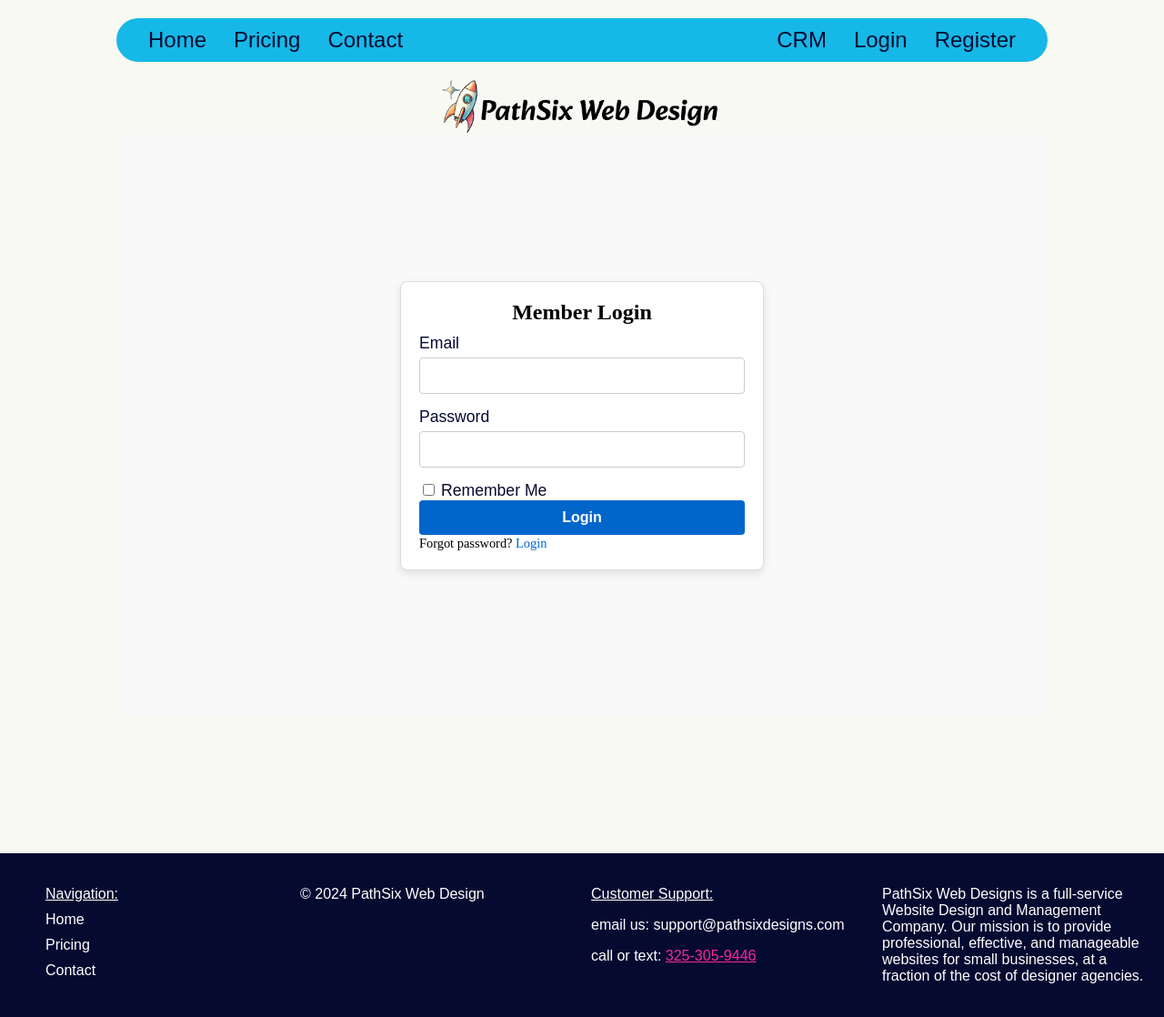
After one commit to boonewh/pathsixdesigns, a Flask app: page /login in a window 1280 px wide. The commit adds this page. Shown: the whole page at 91% size. Run offline with Flask 3, Linux system fonts and the light colour scheme; some libraries are stand-ins or nearby versions; some web fonts are replaced.

Commit message:
Setting up Registration and Login

```diff
--- a/app.py
+++ b/app.py
@@ -1,5 +1,5 @@
 from flask import Flask, render_template, request, redirect, url_for, flash
-from forms import ContactForm
+from forms import ContactForm, RegistrationFrom, LoginFrom
 from flask_mail import Mail, Message
 from config import Config
 
@@ -42,23 +42,29 @@ def contact():
     form = ContactForm()
     if request.method == 'POST':
         if not form.validate():
-            if "Your message has been rejected. Please Stop." in form.name.errors:
-                flash("Your message has been rejected.")
-            else:
-                flash('All fields are required.')
-            return render_template('contact.html', form=form)
+            # Flash error messages for each field
+            for field, errors in form.errors.items():
+                for error in errors:
+                    flash(error, 'error')  # 'error' is the flash category for styling purposes
+            return redirect(url_for('contact'))  # Redirect to display flash messages
         else:
-            msg = Message(form.subject.data, sender=app.config['MAIL_USERNAME'], recipients=[app.config['MAIL_USERNAME']])
-            msg.body = """
+            # Prepare and send the email
+            msg = Message(
+                subject=form.subject.data,
+                sender=app.config['MAIL_USERNAME'],
+                recipients=[app.config['MAIL_USERNAME']]
+            )
+            msg.body = f"""
             This message was sent from the PathSix Web Design contact form.
 
-            From: %s <%s>
-            %s
-            """ % (form.name.data, form.email.data, form.message.data)
+            From: {form.name.data} <{form.email.data}>
+            Message:
+            {form.message.data}
+            """
             mail.send(msg)
-            return render_template('contact.html', success=True)
-    elif request.method == 'GET':
-        return render_template('contact.html', form=form)
+            flash("Your message has been sent successfully!", "success")
+            return redirect(url_for('contact'))  # Redirect after success
+    return render_template('contact.html', form=form)
 
 @app.route('/crm')
 def crm():
@@ -67,3 +73,25 @@ def crm():
 @app.route('/customers_page')
 def customers_page():
     return render_template('crm/customers_page.html', customers=customers)
+
+@app.route('/register', methods=['GET', 'POST'])
+def register():
+    form = RegistrationFrom()
+    if form.validate_on_submit():
+        flash(f'Account created for {form.username.data}!', 'success')
+        return redirect(url_for('crm'))
+    return render_template('crm/register.html', form=form)
+
+@app.route('/login', methods=['GET', 'POST'])
+def login():
+    form = LoginFrom()
+    if form.validate_on_submit():
+        if form.email.data == 'admin@blog.com' and form.password.data == 'password':
+            flash('You have been logged in!', 'success')
+            return redirect(url_for('crm'))
+        else:
+            flash('Login Unsuccessful. Please check email and password', 'danger')
+    return render_template('crm/login.html', form=form)
+
+if __name__ == '__main__':
+    app.run(debug=True)
--- a/forms.py
+++ b/forms.py
@@ -1,6 +1,6 @@
 from flask_wtf import FlaskForm, RecaptchaField
-from wtforms import StringField, TextAreaField, SubmitField
-from wtforms.validators import DataRequired, Email, ValidationError
+from wtforms import StringField, TextAreaField, SubmitField, PasswordField, BooleanField
+from wtforms.validators import DataRequired, Email, ValidationError, Length, EqualTo
 
 # Next three items (two functions and a class) are for the form validation
 # Existing validator for the 'name' field
@@ -22,3 +22,16 @@ class ContactForm(FlaskForm):
     submit = SubmitField("Send")
 
 #Below here the CRM forms are defined. They will be split out when we transition to a package w/blueprints.
+
+class RegistrationFrom(FlaskForm):
+    username = StringField("Username", validators=[DataRequired(), Length(min=2, max=20)])
+    email = StringField("Email", validators=[DataRequired(), Email()])
+    password = PasswordField("Password", validators=[DataRequired()])
+    confirm_password = PasswordField("Confirm Password", validators=[DataRequired(), EqualTo('password')])
+    submit = SubmitField("Register")
+
+class LoginFrom(FlaskForm):
+    email = StringField("Email", validators=[DataRequired(), Email()])
+    password = PasswordField("Password", validators=[DataRequired()])
+    remember = BooleanField("Remember Me")
+    submit = SubmitField("Login")
--- a/static/css/crm.css
+++ b/static/css/crm.css
@@ -149,6 +149,147 @@ main {
   background-color: lightgrey; /* Optional: add alternating row colors */
 }
 
+/* Registration Form Styles */
+/* Centering the form on the page */
+.register-container {
+  display: flex;
+  flex-direction: column;
+  align-items: center;
+  justify-content: center;
+  min-height: 80vh;
+  padding: 20px;
+  background-color: #f9f9f9;
+}
+
+/* Form Styling */
+.register-form {
+  width: 100%;
+  max-width: 400px;
+  background: white;
+  padding: 20px;
+  border: 1px solid #ddd;
+  border-radius: 8px;
+  box-shadow: 0 4px 10px rgba(0, 0, 0, 0.1);
+}
+
+.register-form fieldset {
+  border: none;
+  margin: 0;
+  padding: 0;
+}
+
+.register-form legend {
+  font-size: 1.5em;
+  font-weight: bold;
+  text-align: center;
+  margin-bottom: 10px;
+}
+
+/* Label and Input Styling */
+.form-group {
+  display: flex;
+  flex-direction: column;
+  margin-bottom: 15px;
+}
+
+.form-label {
+  font-size: 1.1em;
+  color: var(--text);
+  margin-bottom: 5px;
+  font-family: Arial, Helvetica, sans-serif;
+}
+
+.form-input {
+  padding: 10px;
+  font-size: 1em;
+  border: 1px solid lightgray;
+  border-radius: 4px;
+  transition: border-color 0.3s ease;
+}
+
+.form-input:focus {
+  border-color: #0066cc;
+  outline: none;
+}
+
+/* Submit Button Styling */
+.submit-btn {
+  width: 100%;
+  padding: 10px;
+  font-size: 1em;
+  font-weight: bold;
+  color: white;
+  background-color: #0066cc;
+  border: none;
+  border-radius: 4px;
+  cursor: pointer;
+  transition: background-color 0.3s ease;
+}
+
+.submit-btn:hover {
+  background-color: gold;
+  color: var(--text);
+}
+
+/* Login Link Styling */
+.login-link {
+  margin-top: 15px;
+  font-size: 0.9em;
+  text-align: center;
+}
+
+.login-link a {
+  color: #0066cc;
+  text-decoration: none;
+  transition: color 0.3s ease;
+}
+
+.login-link a:hover {
+  color: var(--text);
+}
+
+/* Success message styling */
+.success {
+  background-color: #d4edda;
+  color: #155724;
+  padding: 10px;
+  border-radius: 4px;
+  border: 1px solid #c3e6cb;
+  margin-bottom: 10px;
+}
+
+/* Error message styling */
+.error {
+  background-color: #f8d7da;
+  color: #721c24;
+  padding: 10px;
+  border-radius: 4px;
+  border: 1px solid #f5c6cb;
+  margin-bottom: 10px;
+}
+
+/* Info message styling */
+.info {
+  background-color: #d1ecf1;
+  color: #0c5460;
+  padding: 10px;
+  border-radius: 4px;
+  border: 1px solid #bee5eb;
+  margin-bottom: 10px;
+}
+
+.form-input {
+  /* Regular input styles */
+  padding: 10px;
+  border: 1px solid #ccc;
+  border-radius: 4px;
+}
+
+.error-input {
+  border-color: #f5c6cb; /* Red border for error */
+  background-color: #f8d7da; /* Light red background for error */
+}
+
 /* Footer Styles */
 
 footer {
--- a/templates/crm/crm-base.html
+++ b/templates/crm/crm-base.html
@@ -37,8 +37,9 @@
                     </ul>
                 <!-- Navbar Right Side -->
                     <ul>
-                        <li><a href="{{ url_for('index') }}">Login</a></li>
-                        <li><a href="{{ url_for('index') }}">Register</a></li>
+                        <li><a href="{{ url_for('crm') }}">CRM</a></li>
+                        <li><a href="{{ url_for('login') }}">Login</a></li>
+                        <li><a href="{{ url_for('register') }}">Register</a></li>
                     </ul>
                 </nav>
             </div>
@@ -49,6 +50,15 @@
             <div class="logo-container">
                 <img src="{{ url_for('static', filename='images/rocket_logo_full.png') }}" alt="PathSix Logo" class="main-logo">
             </div>
+            {% with messages = get_flashed_messages(with_categories=true) %}
+                {% if messages %}
+                    <ul>
+                        {% for category, message in messages %}
+                            <li class="{{ category }}">{{ message }}</li>
+                        {% endfor %}
+                    </ul>
+                {% endif %}
+            {% endwith %}
             {% block content %}{% endblock %}
         </main>
 
--- /dev/null
+++ b/templates/crm/login.html
@@ -0,0 +1,50 @@
+{% extends "crm/crm-base.html" %}
+
+{% block title %}PathSix Web Designs CRM Register Page{% endblock %}
+
+{% block styles %}
+    <link rel="stylesheet" href="{{ url_for('static', filename='css/crm.css') }}">
+{% endblock %}
+
+{% block content %}
+    <div class="register-container">
+        <form action="" method="POST" class="register-form">
+            {{ form.hidden_tag() }}
+            <fieldset>
+                <legend>Member Login</legend>
+                <div class="form-group">
+                {{ form.email.label(class="form-label") }}
+
+                {% if form.email.errors %}
+                    {{ form.email(class="form-input error-input") }}
+                    {% for error in form.email.errors %}
+                        <div class="error">{{ error }}</div>
+                    {% endfor %}
+                {% else %}
+                    {{ form.email(class="form-input") }}
+                {% endif %}
+                </div>
+                <div class="form-group">
+                    {{ form.password.label(class="form-label") }}
+
+                    {% if form.password.errors %}
+                        {{ form.password(class="form-input error-input") }}
+                        {% for error in form.password.errors %}
+                            <div class="error">{{ error }}</div>
+                        {% endfor %}
+                    {% else %}
+                        {{ form.password(class="form-input") }}
+                    {% endif %}
+                </div>
+                <div class="form-check">
+                    {{ form.remember(class="form-input") }}
+                    {{ form.remember.label(class="form-label") }}
+                </div>
+                {{ form.submit(class="submit-btn") }}
+            </fieldset>
+            <small class="login-link">
+                Forgot password? <a href="{{ url_for('login') }}">Login</a>
+            </small>
+        </form>
+    </div>
+{% endblock %}
```
Also changed, not shown: templates/contact.html (+13 -11 lines), templates/crm/register.html (added, +69 -0 lines).
